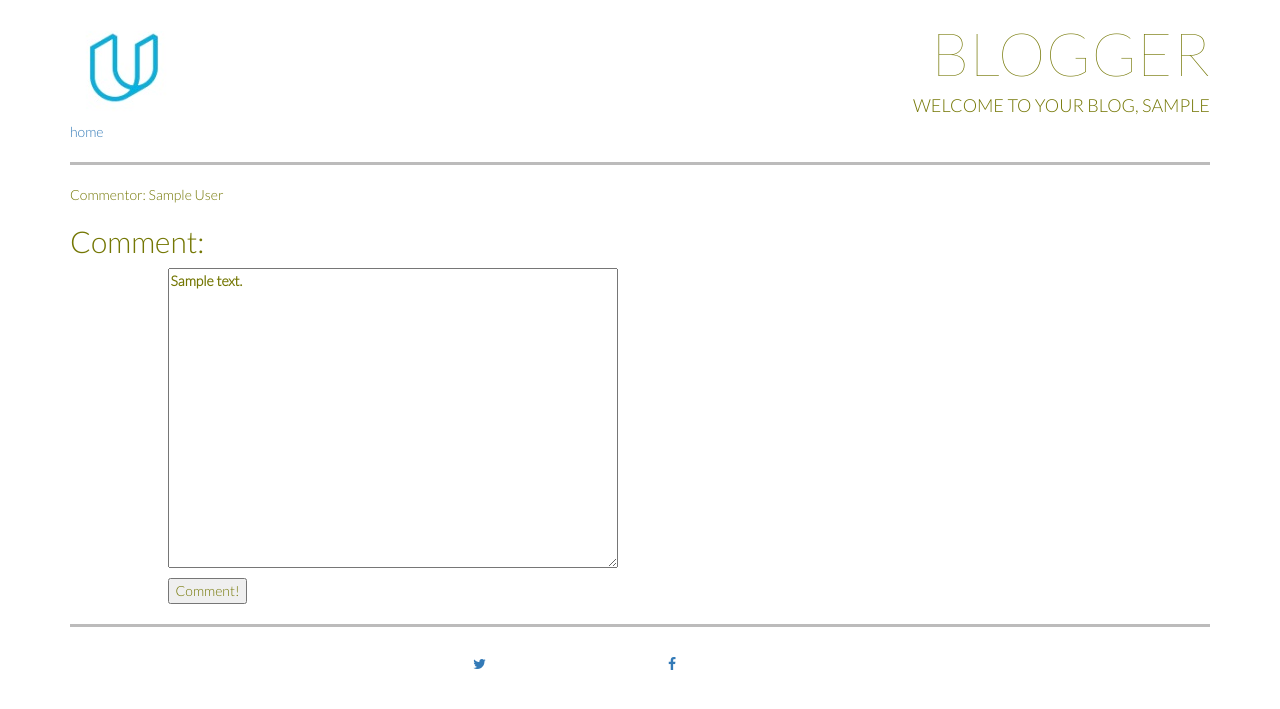
After one commit to JPWILSON/Basic-Blog, a Python web app: template templates/comment.html in a window 1280 px wide. The commit adds this page. Shown: the top 709 px of the page. Run offline with Jinja, Linux system fonts and the light colour scheme; the template is opened without the code that fills it: most values are stand-ins (such as "Sample title", 1, 10 or a date in 2020); some libraries are stand-ins or nearby versions.

Commit message:
Finally a basic working app, need to improve layout and funcitonality, will get feedback from submitting first though

```diff
--- a/static/styles/styles.css
+++ b/static/styles/styles.css
@@ -5,8 +5,8 @@ iii. More specific classes */
 /*.borders{
 	border: solid red 1px;
 }*/
-div{
-	border: solid red 1px;
+.commentbox{
+	border: solid grey 0.5px;
 }
 body{
 	font-family: 'Lato', sans-serif;
@@ -57,6 +57,10 @@ hr{
 	width: 80%;
 	height: 300px;
 }
+.content2{
+	width: 450px;
+	height: 300px;
+}
 
 .thin{
 	border: none;
--- /dev/null
+++ b/templates/comment.html
@@ -0,0 +1,22 @@
+{% extends "index.html" %}
+
+{% block content %}
+    {{ p.render() | safe }}
+    <div class="post_footer">
+        Commentor: {{ p.author }}
+    </div>
+    <h2>Comment:</h2>
+    <div class = "row">
+        <div class = "col-md-1"></div>
+        <div class = "col-md-10">
+            <form method="post">
+                <label>
+                    <textarea name="comment" class="content2" value="{{comment}}">{{ commentxist }}</textarea>
+                </label>
+                <div class="error">{{error}}</div>
+                <input type="submit" value="Comment!">
+            </form>
+        </div>
+        <div class = "col-md-1"></div>
+    </div>
+{% endblock %}
--- a/templates/permalink.html
+++ b/templates/permalink.html
@@ -29,7 +29,7 @@
 				<div class = "col-md-3">
 					<!---<button onclick="location.href='/form'">Comment</button>-->
 					<form action="/blog/comment/{{post.key().id()}}" method="get">
-                    	<input type="submit" value="LEAVE A COMMENT">
+                    	<input type="submit" value="Comment">
                 	</form>
 				</div><br>
 
--- a/templates/post.html
+++ b/templates/post.html
@@ -14,4 +14,4 @@
   <div class="post-content">
     {{p._render_text | safe}}
   </div>
-</div><hr>
+</div>
```
Also changed, not shown: main.py (+5 -7 lines), templates/homepage.html (+9 -14 lines), 1 other file.
